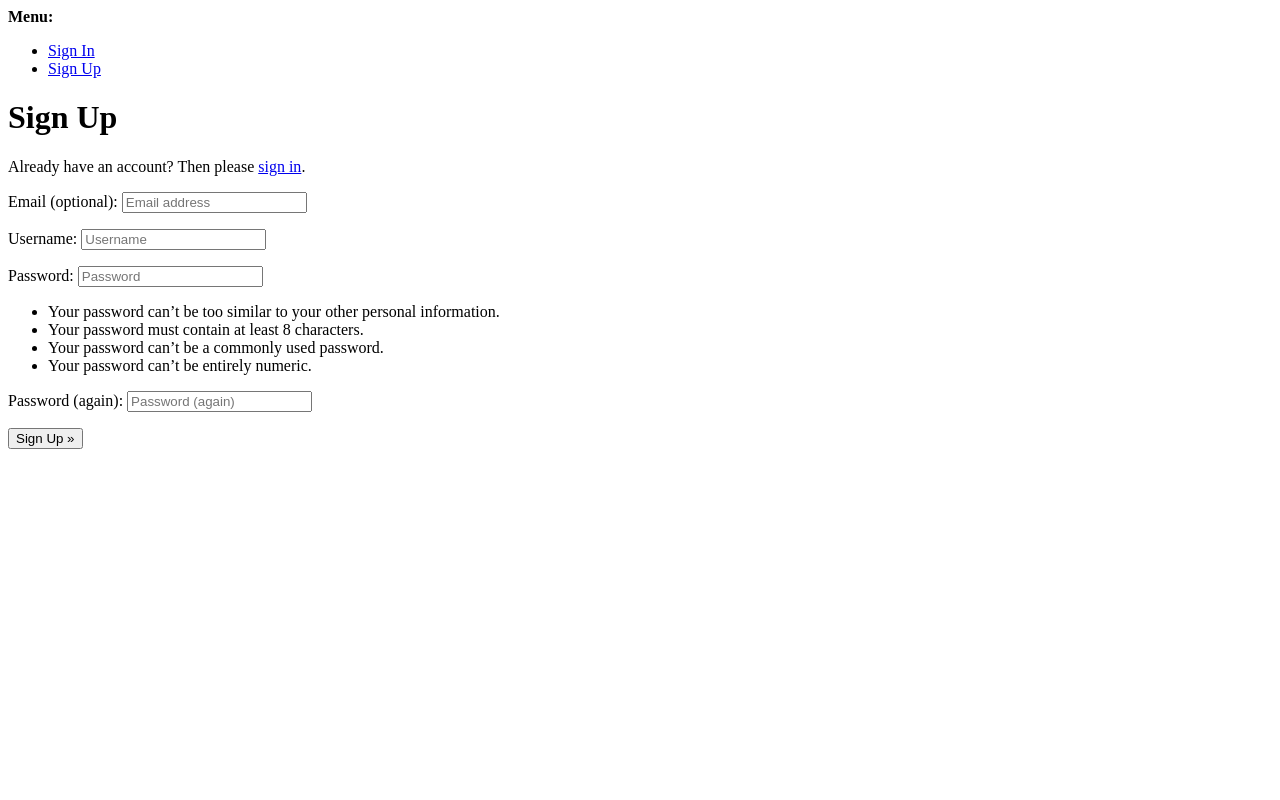
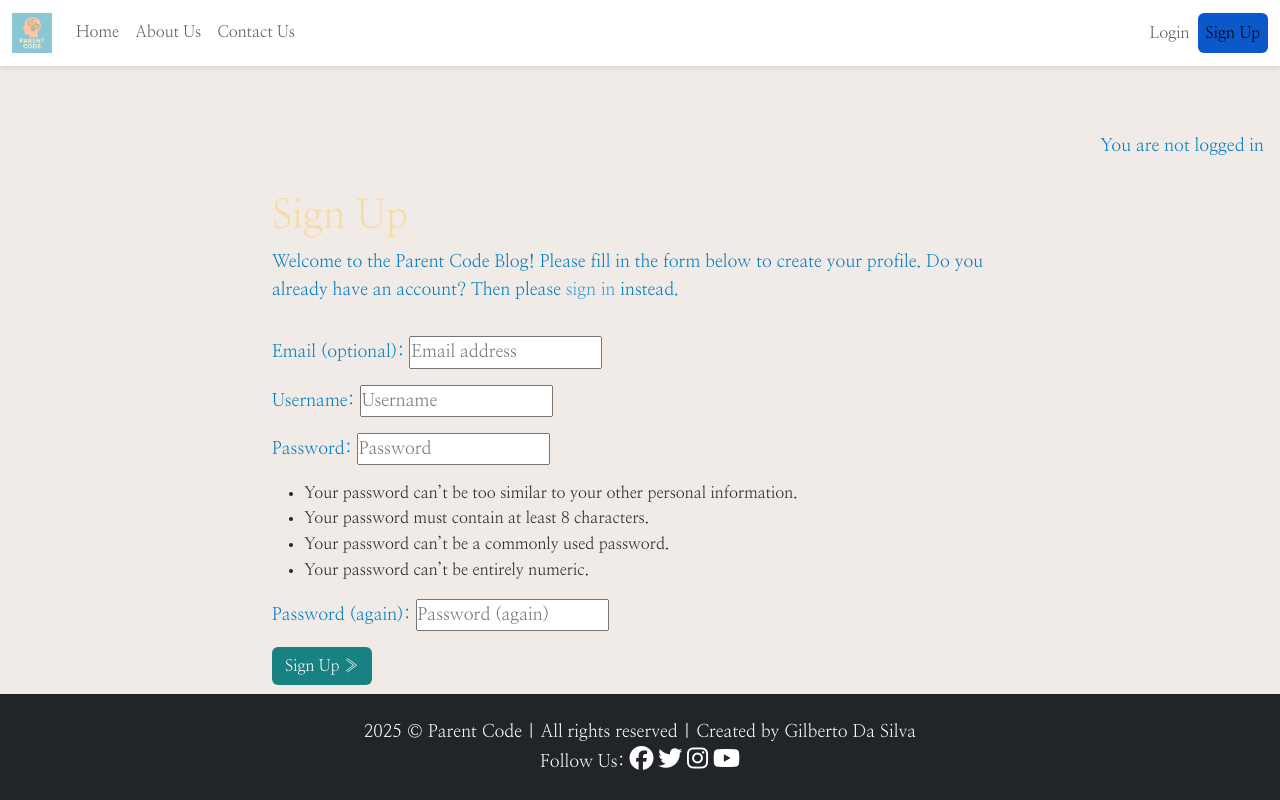
Before and after one commit to Gilberto2025123/parent-code-blog, a Django app: page /accounts/signup/ in a window 1280 px wide. Run offline with Django 4.2, Linux system fonts and the light colour scheme; parts of the project's set-up code (start-up, migrations or seed data) failed here and were passed over; some libraries are stand-ins or nearby versions; some web fonts are replaced.

Commit message:
Adding a home button to the post_detail html and styling the sign up using inheritance

```diff
--- a/parentcodeapp/templates/parentcodeapp/post_detail.html
+++ b/parentcodeapp/templates/parentcodeapp/post_detail.html
@@ -23,12 +23,16 @@
             <div class="card-body">
                 <!-- The post content goes inside the card-text. -->
                 <!-- Use the | safe filter inside the template tags -->
-                <p class="card-text">
+                <p class="card-text mx-auto">
                     {{ post.content | safe }}
                 </p>
             </div>
         </div>
     </div>
+    <div class="row mb-5">
+        <div class="col text-center">
+            <a href="{% url 'home' %}" class="btn btn-primary rounded-pill">Back to Home</a>
+        </div>
 </div>
 
 {% endblock content %}
--- a/templates/account/signup.html
+++ b/templates/account/signup.html
@@ -1,21 +1,38 @@
-{% extends "account/base.html" %}
+{% extends "base.html" %}
 
 {% load i18n %}
 
-{% block head_title %}{% trans "Signup" %}{% endblock head_title %}
+{% block head_title %}{% trans "Signup" %}{% endblock %}
 
 {% block content %}
-<h1>{% trans "Sign Up" %}</h1>
+<div class="container">
+  <div class="row">
+    <div class="col-md-8 mt-3 offset-md-2">
+      <h3>{% trans "Sign Up" %}</h3>
 
-<p>{% blocktrans %}Already have an account? Then please <a href="{{ login_url }}">sign in</a>.{% endblocktrans %}</p>
+      <p>{% blocktrans %}
+        Welcome to the Parent Code Blog! Please fill in the form below to create your profile.
+        Do you already have an account? Then please
+        <a class="link" href="{{ login_url }}">sign in</a>
+        instead.
+      {% endblocktrans %}</p>
+    </div>
+  </div>
+  <div class="row">
+    <div class="col-md-8 mt-3 offset-md-2">
+      <form class="signup" id="signup_form" method="post"
+        action="{% url 'account_signup' %}">
+        {% csrf_token %}
+        {{ form.as_p }}
+        {% if redirect_field_value %}
+        <input type="hidden" name="{{ redirect_field_name }}"
+          value="{{ redirect_field_value }}" />
+        {% endif %}
+        <button class="btn btn-signup right" type="submit">
+          {% trans "Sign Up" %} &raquo;</button>
+      </form>
+    </div>
+  </div>
+</div>
 
-<form class="signup" id="signup_form" method="post" action="{% url 'account_signup' %}">
-  {% csrf_token %}
-  {{ form.as_p }}
-  {% if redirect_field_value %}
-  <input type="hidden" name="{{ redirect_field_name }}" value="{{ redirect_field_value }}" />
-  {% endif %}
-  <button type="submit">{% trans "Sign Up" %} &raquo;</button>
-</form>
-
-{% endblock content %}
+{% endblock %}
```
